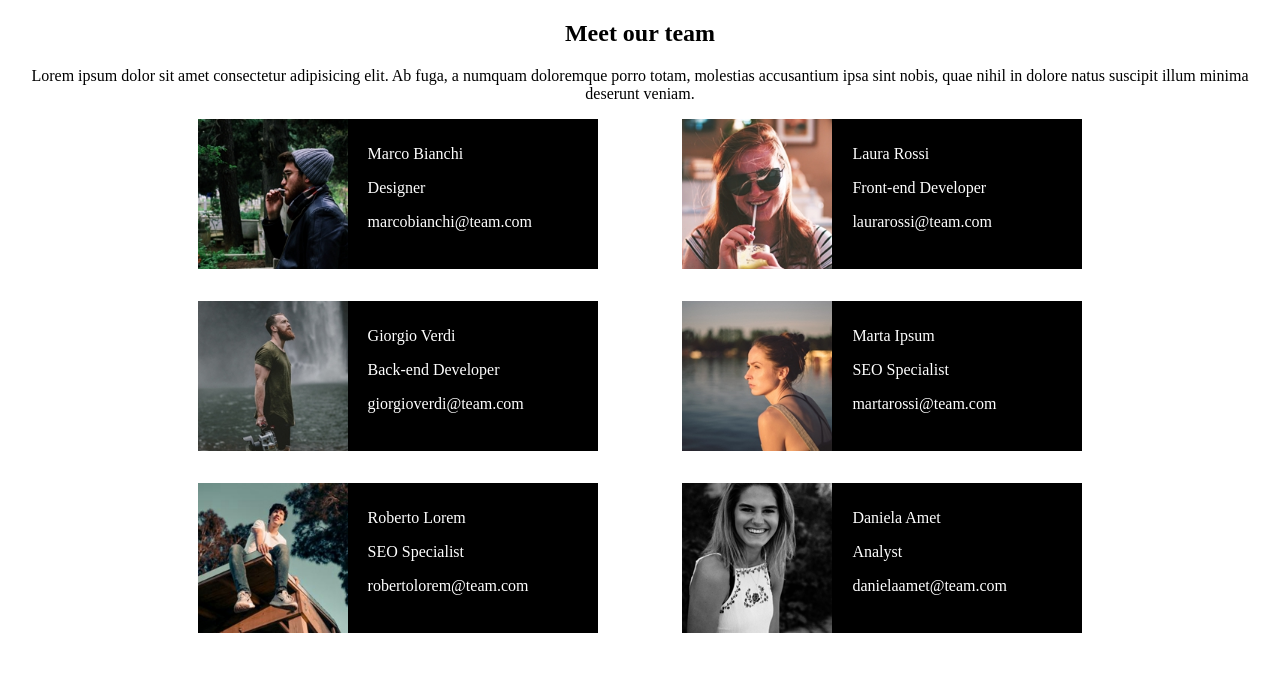
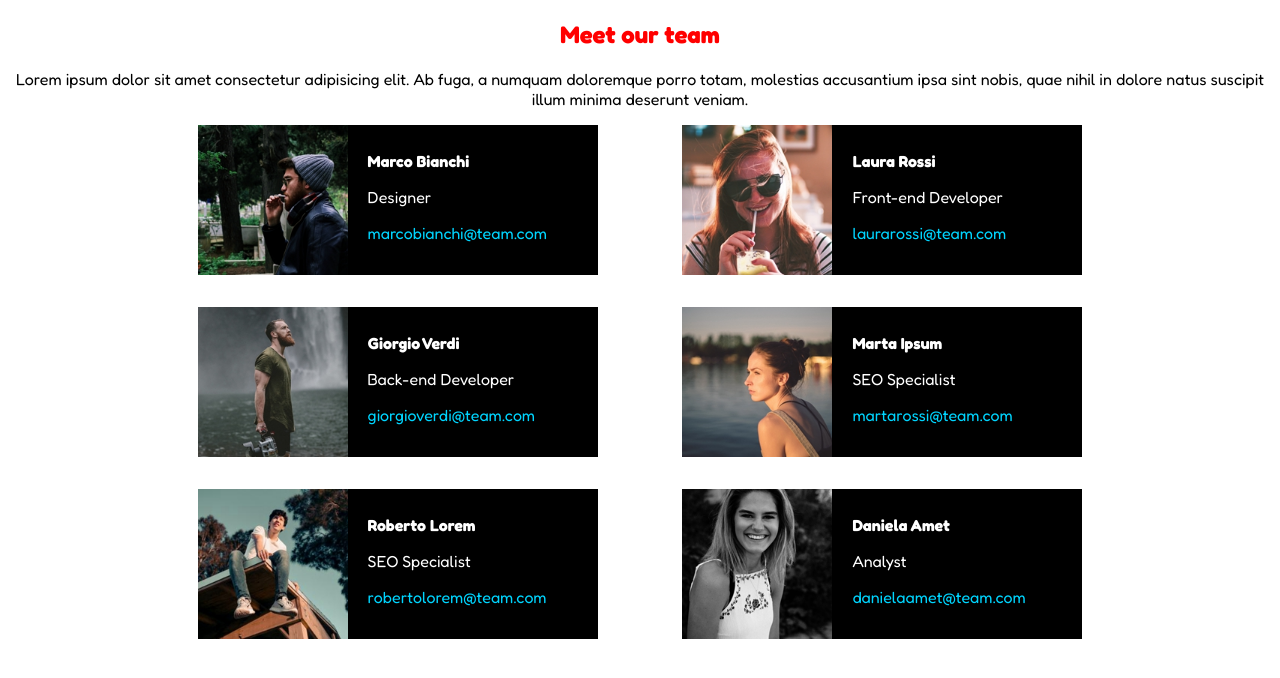
Before and after one commit to Marco-Rocco/js-our-team, a plain HTML site: page assets/index.html in a window 1280 px wide. Drawn offline with Linux system fonts and the light colour scheme.

Commit message:
feat: font family and color

```diff
--- a/assets/index.html
+++ b/assets/index.html
@@ -3,6 +3,10 @@
 <head>
     <meta charset="UTF-8">
     <meta name="viewport" content="width=device-width, initial-scale=1.0">
+    <link rel="preconnect" href="https://fonts.googleapis.com">
+    <link rel="preconnect" href="https://fonts.gstatic.com" crossorigin>
+    <!-- style -->
+    <link href="https://fonts.googleapis.com/css2?family=Fredoka:wght@300..700&family=Nerko+One&display=swap" rel="stylesheet">
     <link rel="stylesheet" href="style.css">
     <title>js-our-team</title>
 </head>
--- a/assets/script.js
+++ b/assets/script.js
@@ -89,8 +89,8 @@ function createCard(currentElement){
                 <div class="card-body">
 
                     <p id="name">${currentElement.name}</p>
-                    <p id="name">${currentElement.role}</p>
-                    <p id="name">${currentElement.email}</p>
+                    <p id="role">${currentElement.role}</p>
+                    <p id="email">${currentElement.email}</p>
 
                 </div>
               </div>
--- a/assets/style.css
+++ b/assets/style.css
@@ -1,3 +1,22 @@
+body {
+  font-family: "Fredoka", sans-serif;
+  font-optical-sizing: auto;
+  font-weight: <weight>;
+  font-style: normal;
+  font-variation-settings:
+    "wdth" 100;
+}
+
+h1 {
+    color: red;
+}
+ #name {
+    font-weight: bold
+ }
+
+ #email {
+    color: rgb(0, 213, 255);
+ }
 section {
     text-align: center;
 }
```
